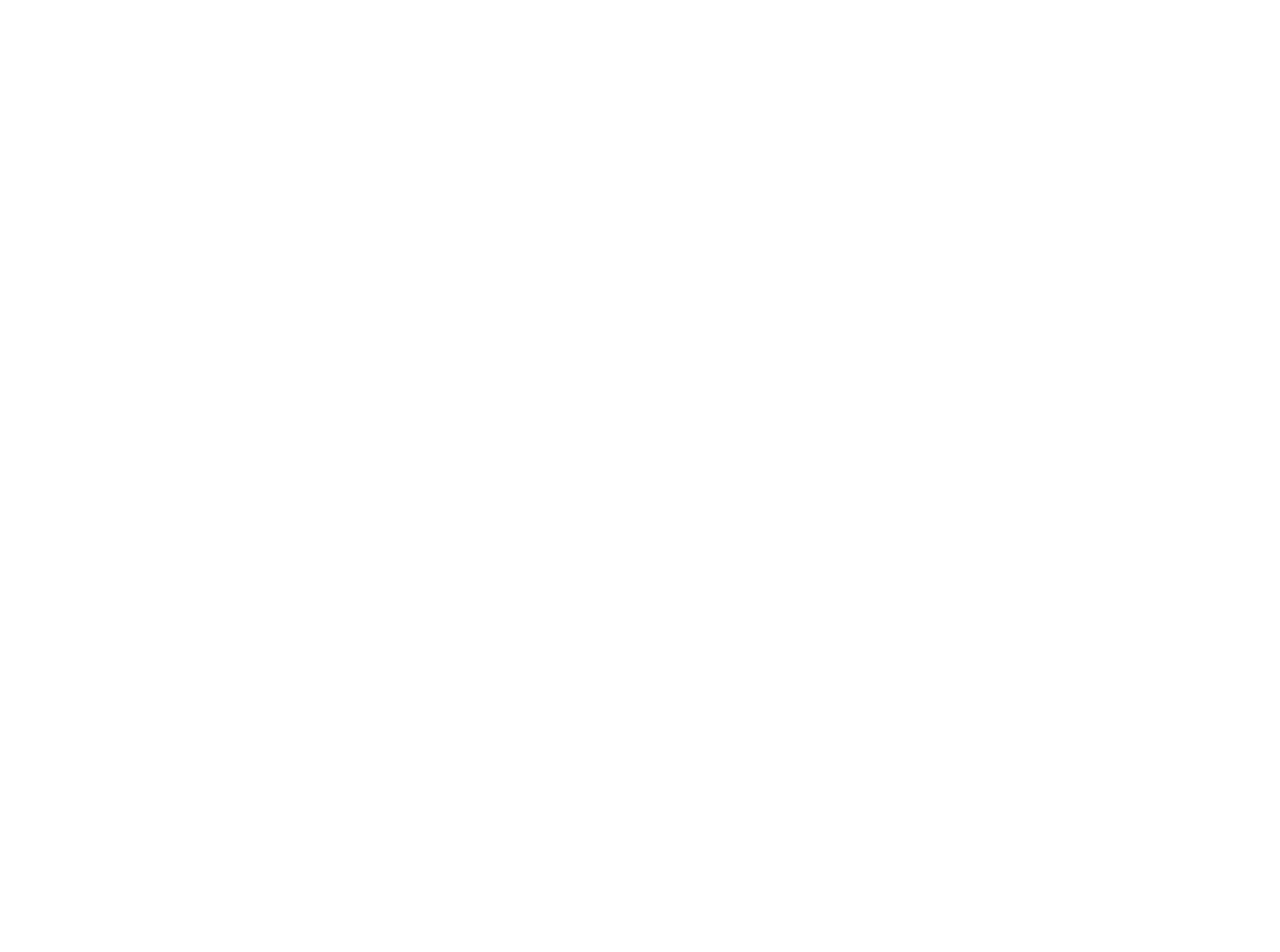
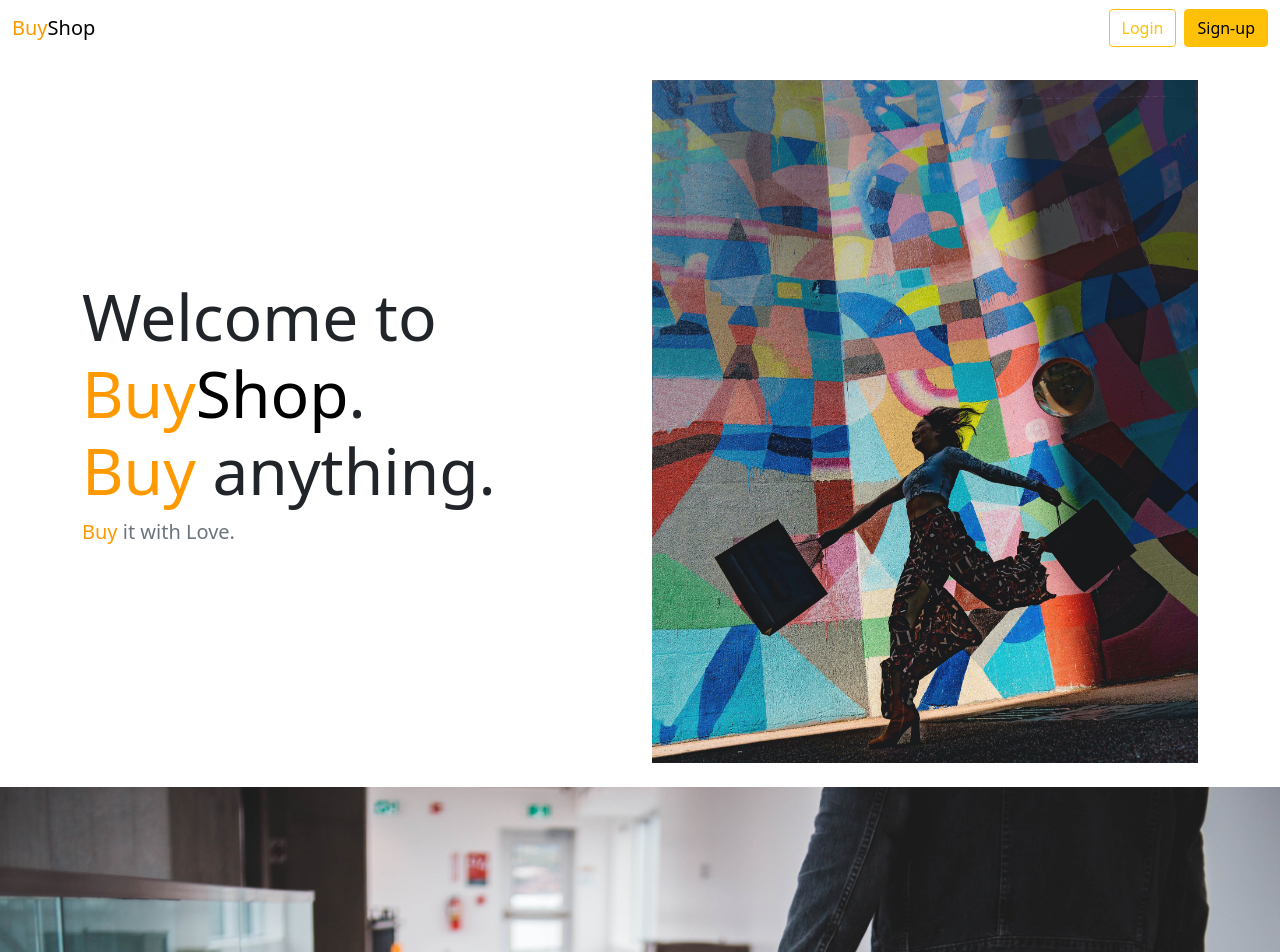
Before and after one commit to Wasif-Anton/Final-Project, a PHP site: page / in a window 1280 px wide. Before the commit the part shown is empty. Shown: the top 952 px of the page. Before the commit the page ends 800 px from the top, so only its background shows below. Run offline with PHP 8.4, Linux system fonts and the light colour scheme.

Commit message:
Main page
Added images and text to the main page

ToDo:
- Add Footer
- Fix the images

```diff
--- a/css/style.css
+++ b/css/style.css
@@ -0,0 +1,7 @@
+.buy {
+  color: #ff9900;
+}
+
+.shop {
+  color: #000000;
+}
--- a/index.php
+++ b/index.php
@@ -1,5 +1,6 @@
 <!DOCTYPE html>
 <html lang="en">
+
 <head>
   <meta charset="UTF-8">
   <meta http-equiv="X-UA-Compatible" content="IE=edge">
@@ -9,11 +10,84 @@
   <link rel="stylesheet" type="text/css" href="css/style.css">
   <title>Home Page</title>
 </head>
+
 <body>
+
+  <!-- Nav Bar -->
+  <nav class="navbar navbar-expand-lg navbar-light">
+    <div class="container-fluid">
+      <a class="navbar-brand" href="index.php"><span class="buy">Buy</span><span class="shop">Shop</span></a>
+      <button class="navbar-toggler" type="button" data-bs-toggle="collapse" data-bs-target="#navbarSupportedContent" aria-controls="navbarSupportedContent" aria-expanded="false" aria-label="Toggle navigation">
+        <span class="navbar-toggler-icon"></span>
+      </button>
+      <div class="collapse navbar-collapse" id="navbarSupportedContent">
+        <ul class="navbar-nav me-auto mb-2 mb-lg-0">
+        </ul>
+        <!-- Login, Sign-up -->
+        <form class="d-flex">
+          <button type="button" class="btn btn-outline-warning me-2">Login</button>
+          <button type="button" class="btn btn-warning">Sign-up</button>
+        </form>
+      </div>
+    </div>
+  </nav>
+
+  <!-- Welcome -->
+  <section class="pt-4 pt-md-11">
+    <div class="container">
+      <div class="row align-items-center">
+        <div class="col-12 col-md-5 col-lg-6 order-md-2">
+          <!-- Image -->
+          <img src="img/main_page/img1.jpeg" class="img-fluid mw-md-150 mw-lg-130 mb-6 mb-md-0 aos-init aos-animate" data-aos="fade-up" data-aos-delay="100">
+        </div>
+        <div class="col-12 col-md-7 col-lg-6 order-md-1 aos-init aos-animate" data-aos="fade-up">
+          <!-- Heading -->
+          <h1 class="display-3 text-center text-md-start">
+            Welcome to <span class="buy">Buy</span><span class="shop">Shop</span>.<br>
+            <span class="buy">Buy</span> anything.
+          </h1>
+          <!-- Text -->
+          <p class="lead text-center text-md-start text-muted mb-6 mb-lg-8">
+            <span class="buy">Buy</span> it with Love.
+          </p>
+        </div>
+      </div>
+    </div>
+  </section>
+
+  &nbsp
+
+  <!-- Images -->
+  <!-- Right Image -->
+  <img src="img/main_page/img3.jpeg" class="img-fluid">
+
+  <section class="container-fluid pb-5 px-2">
+    <div class="row p-0">
+      <!-- First row - -->
+      <div class="col-lg-4 col-sm-6 p-0">
+        <img class="img-fluid" src="img/main_page/img6.jpeg" class="img-thumbnail">
+      </div>
+      <div class="col-lg-4 col-sm-6 p-0">
+        <img class="img-fluid" src="img/main_page/img5.jpeg" class="img-thumbnail">
+      </div>
+    </div>
+
+    <div class="row p-0">
+      <!-- Second row - -->
+      <div class="col-lg-4 col-sm-6 p-0">
+        <img class="img-fluid" src="img/main_page/img4.jpeg" class="img-thumbnail">
+      </div>
+      <div class="col-lg-4 col-sm-6 p-0">
+        <img class="img-fluid" src="img/main_page/img2.jpeg" class="img-thumbnail">
+      </div>
+    </div>
+  </section>
+
 
 
 
   <!-- Link to js Bootstrap -->
-<script src="https://cdn.jsdelivr.net/npm/bootstrap@5.1.0/dist/js/bootstrap.bundle.min.js" integrity="sha384-U1DAWAznBHeqEIlVSCgzq+c9gqGAJn5c/t99JyeKa9xxaYpSvHU5awsuZVVFIhvj" crossorigin="anonymous"></script>
+  <script src="https://cdn.jsdelivr.net/npm/bootstrap@5.1.0/dist/js/bootstrap.bundle.min.js" integrity="sha384-U1DAWAznBHeqEIlVSCgzq+c9gqGAJn5c/t99JyeKa9xxaYpSvHU5awsuZVVFIhvj" crossorigin="anonymous"></script>
 </body>
+
 </html>
```
Also changed, not shown: img/main_page/._img6.jpeg (added), img/main_page/img1.jpeg (added), img/main_page/img2.jpeg (added), img/main_page/img3.jpeg (added), img/main_page/img4.jpeg (added), 2 other files.
